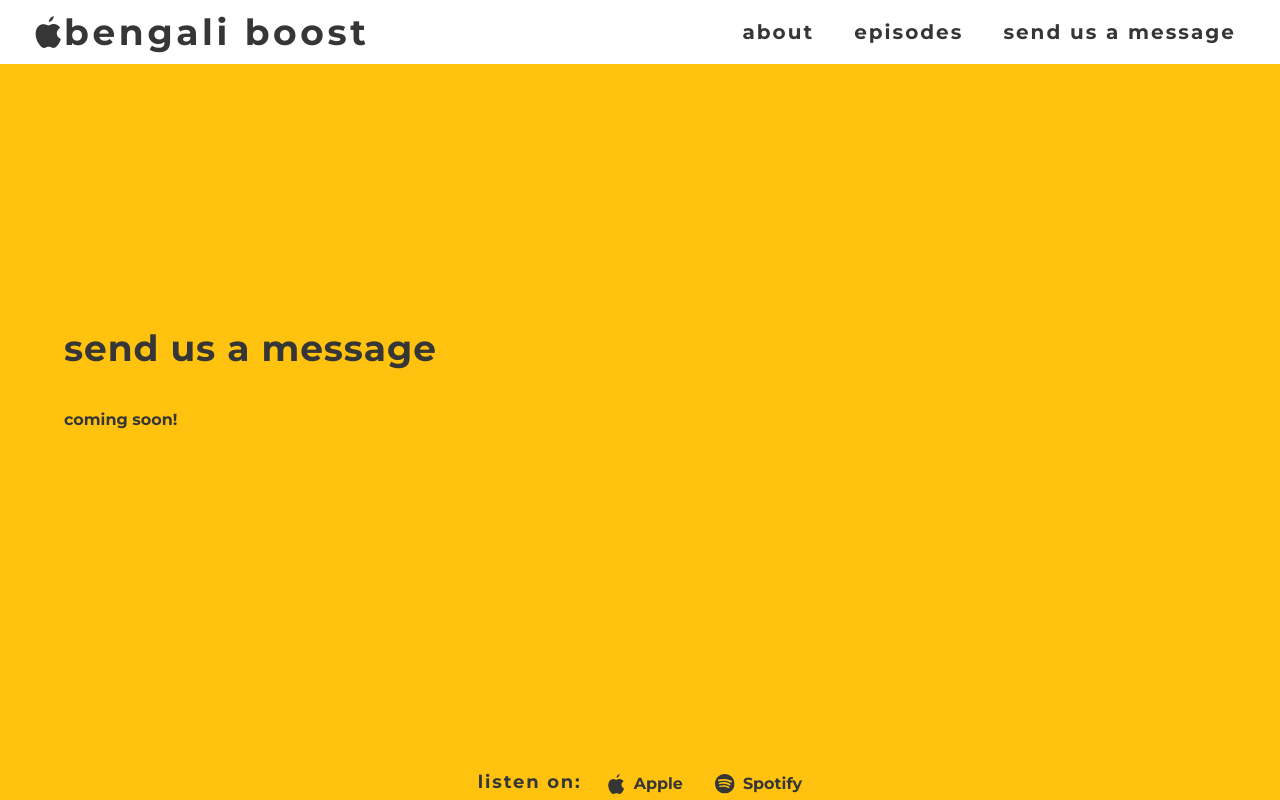
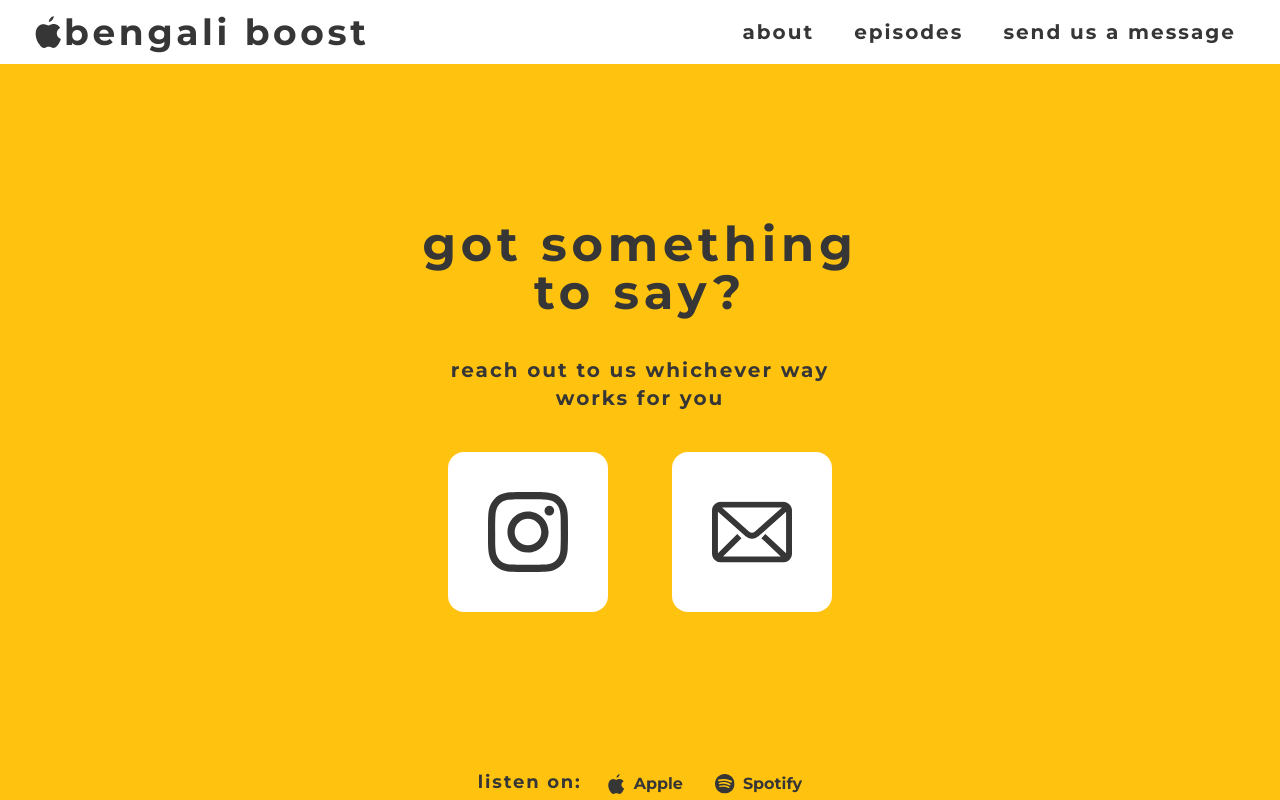
Before and after one commit to maluhoss/bengaliboost, a Next.js app: page /contact in a window 1280 px wide. Built offline with nearby package versions, Linux system fonts and the light colour scheme.

Commit message:
App/contact - add content with two buttons for IG and email

```diff
--- a/pages/contact.js
+++ b/pages/contact.js
@@ -5,20 +5,34 @@ export default function Contact() {
   const backgroundColour = 'bg-yellow'
   return (
     <>
-      <div>
-        <Nav />
-        <div className={`h-adjust flex py-6 px-16 space-x-4 ${backgroundColour}`}>
-          <div className="justify-center items-center space-y-10 py-60">
-            <h1 className="tracking-wide text-4xl text-grey font-bold">
-              send us a message
-            </h1>
-            <p className="text-grey font-bold">
-            coming soon!
-            </p>
+      <Nav />
+        <div className={`w-full h-adjust px-10 ${backgroundColour}`}>
+          <div className="flex flex-wrap min-h-adjust space-y-10 sm:space-y-0 sm:flex-nowrap sm:p-10">
+            <div className="flex flex-col justify-center mx-auto space-y-10">
+              <div className=" space-y-7 lg:space-y-10">
+                <h1 className="text-center max-w-sm sm:max-w-lg tracking-widest leading-tight text-4xl sm:text-5xl text-grey font-bold">
+                  got something to say?
+                </h1>
+                <p className="mx-auto text-center max-w-sm sm:max-w-md tracking-widest leading-tight text-base sm:text-lg md:text-xl text-grey font-bold">
+                  reach out to us whichever way works for you
+                </p>
+              </div>
+              <div className="flex justify-center content-center justify-evenly">
+                <a href="https://www.instagram.com/bengaliboost/" target="_blank">
+                  <div className="p-5 sm:p-10 bg-white rounded-2xl">
+                    <img src="/images/instagram-logo.svg" className="w-20" />
+                  </div>
+                </a>
+                <a href="mailto:thebengaliboost@gmail.com">
+                  <div className="p-5 sm:p-10 bg-white rounded-2xl">
+                    <img src="/images/email-logo.svg" className="w-20" />
+                  </div>
+                </a>
+              </div>
+            </div>
           </div>
         </div>
-        <Footer backgroundColour={backgroundColour} />
-      </div>
+      <Footer backgroundColour={backgroundColour} />
     </>
   )
 }
```
Also changed, not shown: public/images/email-logo.svg (added), public/images/instagram-logo.svg (added).
